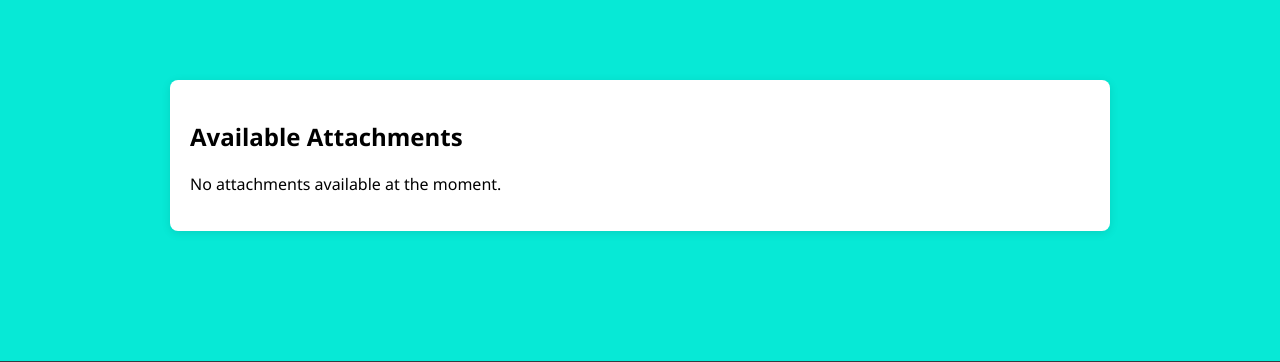
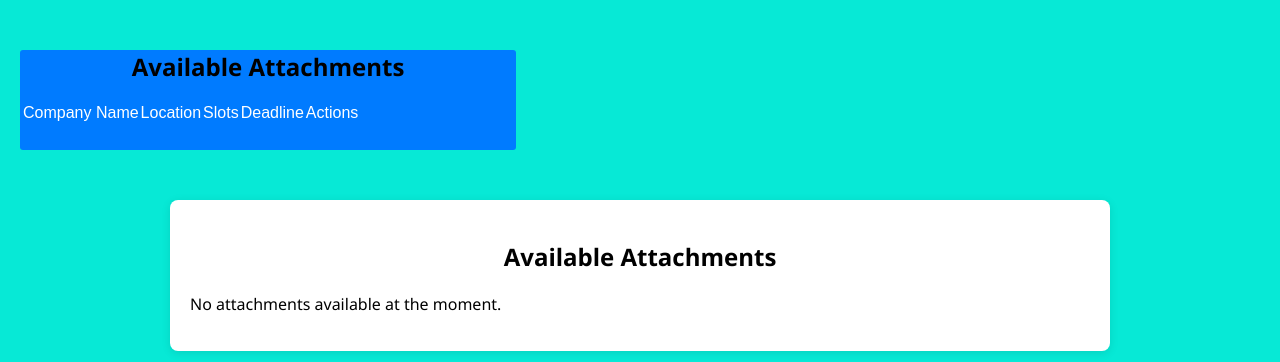
Before and after one commit to Kat-tech15/attachment-website, a Django app: page /view_attachments/ in a window 1280 px wide. Shown: the part 72-434 px from the top of the page. Run offline with Django 5.2, Linux system fonts and the light colour scheme.

Commit message:
"updates"

```diff
--- a/templates/view_attachments.html
+++ b/templates/view_attachments.html
@@ -39,8 +39,41 @@
     .attachment-item a:hover {
         background: #0056b3;
     }
+    .attachment_table{
+        background-color: #007bff;
+        width: 40%;
+        height: 100px;
+        border-radius: 3px;
+        align-self: center;
+    }h2{
+        text-align: center;
+    }
+    table{
+        border-collapse: collapse;
+
+    }
+    th{
+        color: white;
+        border-collapse: collapse;
+    }
+    td{
+        color: white;
+        font-family: Arial, Helvetica, sans-serif;
+        font-weight: 400;
+    }
 </style>
-
+<div class="attachment_table">
+    <h2> Available Attachments</h2>
+    <table>
+        <th>
+            <td>Company Name</td>
+            <td>Location</td>
+            <td>Slots</td>
+            <td>Deadline</td>
+            <td>Actions</td>
+        </th>
+    </table>
+</div>
 <div class="attachment-list">
     <h2>Available Attachments</h2>
     {% for attachment in attachments %}
```
